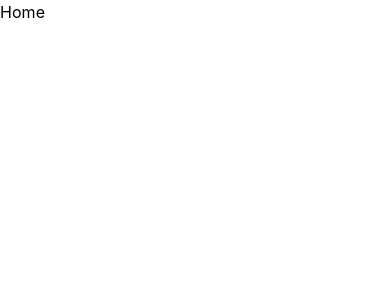
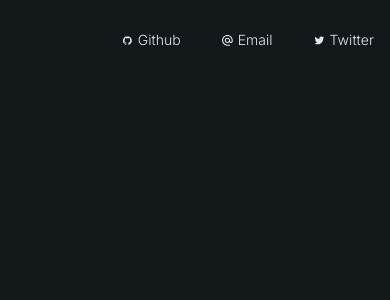
Before and after one commit to uduma-sonia/sonia-uduma, a React (Vite) app: page / in a window 390 px wide. Shown: the top 300 px of the page. Built offline with nearby package versions, Linux system fonts and the light colour scheme.

Commit message:
[feat] navbar

```diff
--- a/package.json
+++ b/package.json
@@ -11,7 +11,8 @@
   "dependencies": {
     "@fontsource/inter": "^4.5.12",
     "react": "^18.2.0",
-    "react-dom": "^18.2.0"
+    "react-dom": "^18.2.0",
+    "react-icons": "^4.4.0"
   },
   "devDependencies": {
     "@types/react": "^18.0.17",
--- a/src/App.jsx
+++ b/src/App.jsx
@@ -1,11 +1,7 @@
 import Home from "./containers/Home";
 
 function App() {
-  return (
-    <div>
-      <Home />
-    </div>
-  );
+  return <Home />;
 }
 
 export default App;
--- a/src/components/Navbar.jsx
+++ b/src/components/Navbar.jsx
@@ -1,5 +1,26 @@
 import React from "react";
+import { DiGithubBadge } from "react-icons/di";
+import { MdOutlineAlternateEmail } from "react-icons/md";
+import { TiSocialTwitter } from "react-icons/ti";
 
 export default function Navbar() {
-  return <div>Navbar</div>;
+  return (
+    <nav className="text-slate-200 px-[1rem] md:px-[4rem] h-[80px]">
+      <div className="flex items-center justify-end h-full gap-10 font-light text-sm">
+        <a className="flex items-center gap-1">
+          <DiGithubBadge size="0.8rem" />
+          Github
+        </a>
+        <a className="flex items-center gap-1">
+          <MdOutlineAlternateEmail size="0.8rem" />
+          Email
+        </a>
+
+        <a className="flex items-center gap-1">
+          <TiSocialTwitter size="0.8rem" />
+          Twitter
+        </a>
+      </div>
+    </nav>
+  );
 }
--- a/src/containers/Home.jsx
+++ b/src/containers/Home.jsx
@@ -1,5 +1,10 @@
 import React from "react";
+import Navbar from "../components/Navbar";
 
 export default function Home() {
-  return <div>Home</div>;
+  return (
+    <div className="mx-auto max-w-7xl">
+      <Navbar />
+    </div>
+  );
 }
--- a/src/index.css
+++ b/src/index.css
@@ -1,16 +1,16 @@
+@import "@fontsource/inter/100.css";
+@import "@fontsource/inter/200.css";
+@import "@fontsource/inter/300.css";
+@import "@fontsource/inter/400.css";
+@import "@fontsource/inter/500.css";
+@import "@fontsource/inter/600.css";
+@import "@fontsource/inter/700.css";
+@import "@fontsource/inter/800.css";
+@import "@fontsource/inter/900.css";
+
 @tailwind base;
 @tailwind components;
 @tailwind utilities;
-
-@import "~@fontsource/inter/100.css";
-@import "~@fontsource/inter/200.css";
-@import "~@fontsource/inter/300.css";
-@import "~@fontsource/inter/400.css";
-@import "~@fontsource/inter/500.css";
-@import "~@fontsource/inter/600.css";
-@import "~@fontsource/inter/700.css";
-@import "~@fontsource/inter/800.css";
-@import "~@fontsource/inter/900.css";
 
 html,
 body {
@@ -20,6 +20,7 @@ body {
     Droid Sans, Helvetica Neue, sans-serif;
   letter-spacing: 0.005em;
   scroll-behavior: smooth;
+  background-color: #13191a;
 
   @supports (letter-spacing: 0.005cap) {
     letter-spacing: 0.005cap;
--- a/tailwind.config.cjs
+++ b/tailwind.config.cjs
@@ -1,10 +1,6 @@
 /** @type {import('tailwindcss').Config} */
 module.exports = {
-  content: [
-    "./pages/**/*.{js,ts,jsx,tsx}",
-    "./components/**/*.{js,ts,jsx,tsx}",
-    "./container/**/*.{js,ts,jsx,tsx}",
-  ],
+  content: ["./src/**/*.{js,ts,jsx,tsx}"],
   theme: {
     extend: {
       screens: {
```
Also changed, not shown: 1 other file (tests, documents, lock files or other folders).
